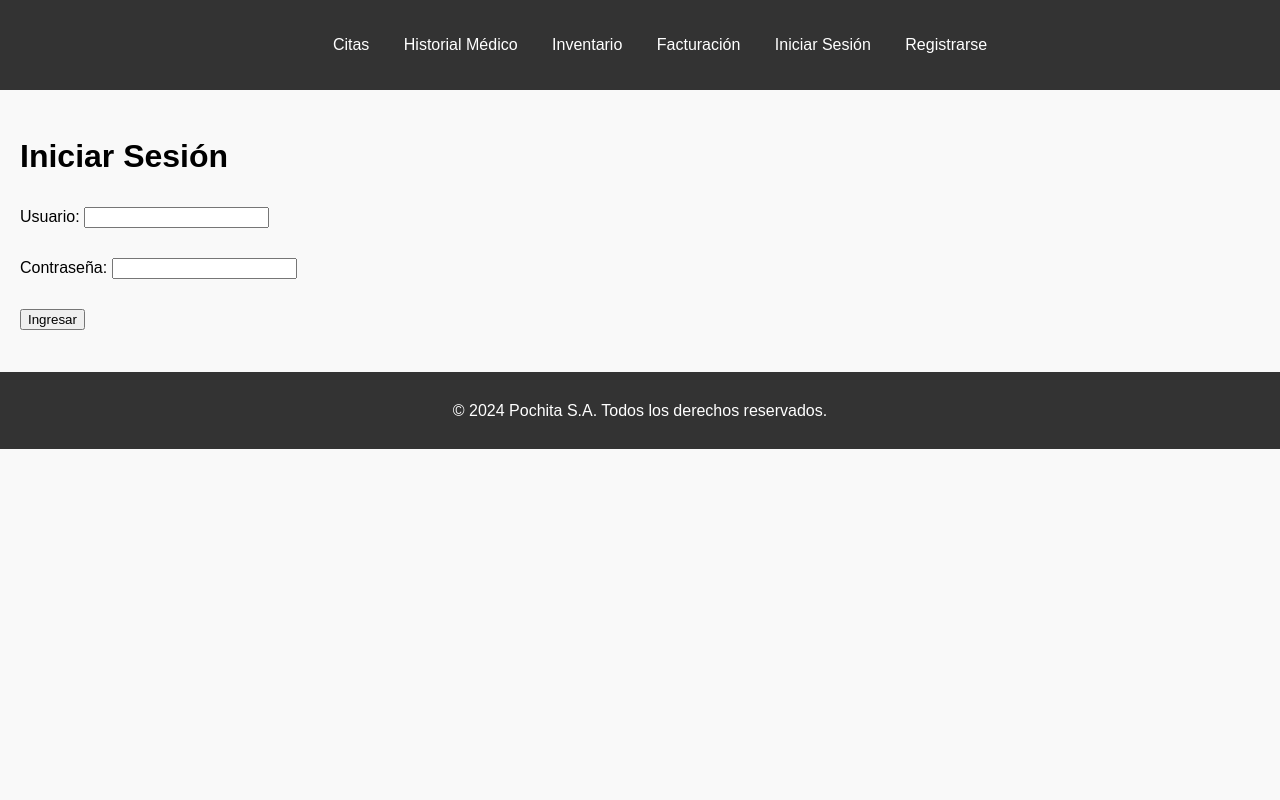
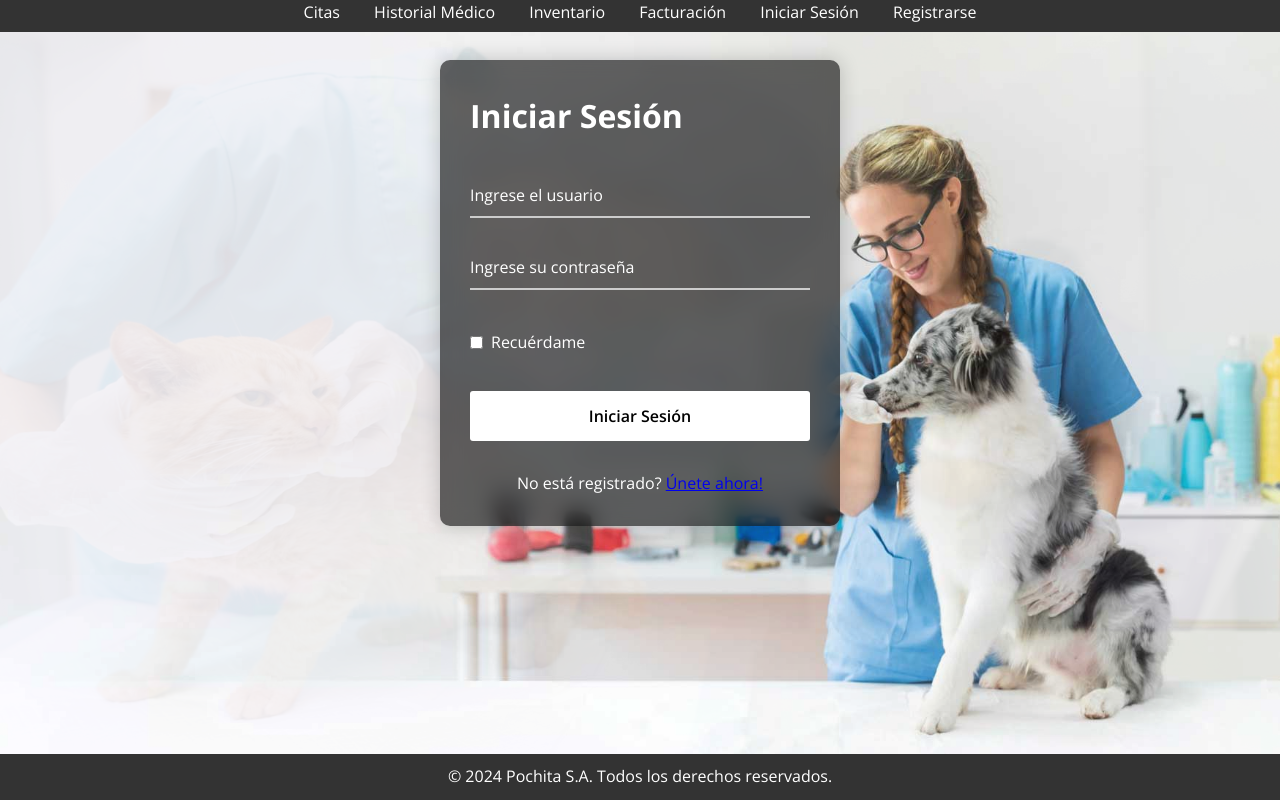
Before and after one commit to Yeyobitz/Pochita, a Django app: page /login/ in a window 1280 px wide. Run offline with Django 5.2, Linux system fonts and the light colour scheme.

Commit message:
Login+logout

```diff
--- a/appointments/views.py
+++ b/appointments/views.py
@@ -4,6 +4,9 @@ from .models import Appointment
 from users.models import Client, Vet
 from django.urls import reverse
 from django.contrib.auth.decorators import login_required, permission_required
+from django.contrib.auth import authenticate, login
+from django.contrib import messages
+from django.shortcuts import render, redirect
 
 # Vista para listar citas
 # Listar citas
--- a/main/views.py
+++ b/main/views.py
@@ -1,5 +1,6 @@
-from django.shortcuts import render
+from django.shortcuts import render, redirect
 from django.contrib.auth.decorators import login_required
+from django.contrib.auth import authenticate, login
 
 def landing_page(request):
     return render(request, 'main/landing_page.html')
--- /dev/null
+++ b/static/styles/style.css
@@ -0,0 +1,218 @@
+@import url("https://fonts.googleapis.com/css2?family=Open+Sans:wght@200;300;400;500;600;700&display=swap");
+
+* {
+  margin: 0;
+  padding: 0;
+  box-sizing: border-box;
+  font-family: "Open Sans", sans-serif;
+}
+
+body {
+  display: flex;
+  flex-direction: column;
+  min-height: 100vh;
+  width: 100%;
+  margin: 0;
+  padding: 0;
+  position: relative;
+}
+
+
+body::before {
+  content: "";
+  position: absolute;
+  width: 100%;
+  height: 100%;
+  background: url('/static/img/vet.jpg') no-repeat center center fixed;
+  background-size: cover;
+  z-index: -1;
+  animation: fadeBackground 12s ease-in-out infinite;
+}
+
+@keyframes fadeBackground {
+  0%, 100% {
+    background-image: url('/static/img/vet.jpg');
+    opacity: 1;
+  }
+  25% {
+    background-image: url('/static/img/vet2.jpeg');
+    opacity: 1;
+  }
+  50% {
+    background-image: url('/static/img/vet3.jpg');
+    opacity: 1;
+  }
+  75% {
+    background-image: url('/static/img/vet4.jpg');
+    opacity: 1;
+  }
+}
+
+
+
+.wrapper {
+  flex: 1;
+  display: flex;
+  align-items: center;
+  justify-content: center;
+  padding: 20px;
+  z-index: 1;
+}
+
+
+form {
+  display: flex;
+  flex-direction: column;
+}
+
+h2 {
+  font-size: 2rem;
+  margin-bottom: 20px;
+  color: #fff;
+}
+
+.input-field {
+  position: relative;
+  border-bottom: 2px solid #ccc;
+  margin: 15px 0;
+}
+
+.input-field label {
+  position: absolute;
+  top: 50%;
+  left: 0;
+  transform: translateY(-50%);
+  color: #fff;
+  font-size: 16px;
+  pointer-events: none;
+  transition: 0.15s ease;
+}
+
+.input-field input {
+  width: 100%;
+  height: 40px;
+  background: transparent;
+  border: none;
+  outline: none;
+  font-size: 16px;
+  color: #fff;
+}
+
+.input-field input:focus~label,
+.input-field input:valid~label {
+  font-size: 0.8rem;
+  top: 10px;
+  transform: translateY(-120%);
+}
+
+.forget {
+  display: flex;
+  align-items: center;
+  justify-content: space-between;
+  margin: 25px 0 35px 0;
+  color: #fff;
+}
+
+#remember {
+  accent-color: #fff;
+}
+
+.forget label {
+  display: flex;
+  align-items: center;
+}
+
+.forget label p {
+  margin-left: 8px;
+}
+
+.wrapper {
+  flex: 1;
+  display: flex;
+  align-items: center;
+  justify-content: center;
+  padding: 20px;
+  z-index: 1;
+}
+
+.error-message {
+  color: #ff3333;
+  background-color: rgba(255, 0, 0, 0.1);
+  padding: 8px;
+  border-radius: 4px;
+  margin-top: 10px;
+  font-size: 14px;
+  text-align: center;
+  backdrop-filter: blur(5px);
+  border: 1px solid rgba(255, 0, 0, 0.2);
+  display: none;
+}
+
+.error-message.visible {
+  display: block;
+  animation: fadeIn 0.3s ease-in;
+}
+
+@keyframes fadeIn {
+  from {
+    opacity: 0;
+    transform: translateY(-10px);
+  }
+  to {
+    opacity: 1;
+    transform: translateY(0);
+  }
+}
+
+.wrapper form {
+  background: rgba(0, 0, 0, 0.6);
+  padding: 30px;
+  border-radius: 10px;
+  backdrop-filter: blur(10px);
+  box-shadow: 0 0 20px rgba(0, 0, 0, 0.2);
+  width: 100%;
+  max-width: 400px;
+}
+
+.wrapper a:hover {
+  text-decoration: underline;
+}
+
+button {
+  background: #fff;
+  color: #000;
+  font-weight: 600;
+  border: none;
+  padding: 12px 20px;
+  cursor: pointer;
+  border-radius: 3px;
+  font-size: 16px;
+  border: 2px solid transparent;
+  transition: 0.3s ease;
+}
+
+button:hover {
+  color: #fff;
+  border-color: #fff;
+  background: rgba(255, 255, 255, 0.15);
+}
+
+.register {
+  text-align: center;
+  margin-top: 30px;
+  color: #fff;
+}
+
+footer {
+  width: 100%;
+  position: fixed;
+  bottom: 0;
+  z-index: 1;
+}
+
+header, nav {
+  width: 100%;
+  position: fixed;
+  top: 0;
+  z-index: 2;
+}
--- a/templates/base.html
+++ b/templates/base.html
@@ -5,6 +5,7 @@
         <meta charset="UTF-8">
         <meta name="viewport" content="width=device-width, initial-scale=1.0">
         <title>{% block title %}Pochita S.A.{% endblock title %}</title>
+        <link rel="stylesheet" href="{% static 'css/style.css' %}">
         <link rel="stylesheet" href="{% static 'styles/main.css' %}">
         {% block extra_head %}{% endblock extra_head %}
     </head>
@@ -28,13 +29,17 @@
 
     <main>
         <h1>{% block heading %}Bienvenido a Pochita S.A.{% endblock heading %}</h1>
+        <div class="wrapper">
             {% block content %}
-        <!-- Contenido dinámico aquí -->
             {% endblock content %}
+        </div>
     </main>
 
     <footer>
         <p>&copy; 2024 Pochita S.A. Todos los derechos reservados.</p>
     </footer>
+
+    <script src="https://code.jquery.com/jquery-3.6.0.min.js"></script>
+    {% block extra_scripts %}{% endblock extra_scripts %}
 </body>
 </html>
--- a/templates/login.html
+++ b/templates/login.html
@@ -1,22 +1,52 @@
 {% extends 'base.html' %}
+
 {% load static %}
 
-{% block title %}Iniciar Sesión{% endblock title %}
+{% block title %}Veterinaria Pochita{% endblock title %}
 
-{% block heading %}Iniciar Sesión{% endblock heading %}
+{% block extra_head %}
+<link rel="stylesheet" href="{% static 'styles/style.css' %}">
+{% endblock extra_head %}
+
+{% block heading %}{% endblock heading %}
 
 {% block content %}
-<form method="post">
-    {% csrf_token %}
+<div class="wrapper">
+    <form method="post" id="loginForm">
+        {% csrf_token %}
+        <h2>Iniciar Sesión</h2>
+        <div class="input-field">
+            <input type="text" name="username" required>
+            <label>Ingrese el usuario</label>
+        </div>
+        <div class="input-field">
+            <input type="password" name="password" required>
+            <label>Ingrese su contraseña</label>
+        </div>
+        <div class="forget">
+            <label for="remember">
+                <input type="checkbox" id="remember">
+                <p>Recuérdame</p>
+            </label>
+        </div>
+
+        <div class="error-message" id="error-msg">Credenciales Incorrectas/Inexistentes, intente nuevamente.</div>
+
+        <button type="submit">Iniciar Sesión</button>
+        <div class="register">
+            <p>No está registrado? <a href="{% url 'register_client' %}">Únete ahora!</a></p>
+        </div>
+    </form>
+</div>
+{% endblock content %}
+
+{% block extra_scripts %}
+<script src="https://code.jquery.com/jquery-3.6.0.min.js"></script>
+<script>
+$(document).ready(function() {
     {% if form.errors %}
-        <p style="color:red;">Nombre de usuario o contraseña incorrectos.</p>
+        $('#error-msg').addClass('visible');
     {% endif %}
-    <label for="username">Usuario:</label>
-    <input type="text" name="username" id="username" required><br><br>
-
-    <label for="password">Contraseña:</label>
-    <input type="password" name="password" id="password" required><br><br>
-
-    <button type="submit">Ingresar</button>
-</form>
-{% endblock content %}
+});
+</script>
+{% endblock extra_scripts %}
--- a/vet_management/settings.py
+++ b/vet_management/settings.py
@@ -166,5 +166,6 @@ DEFAULT_AUTO_FIELD = 'django.db.models.BigAutoField'
 
 # Configuración de autenticación
 LOGIN_URL = '/login/'
-LOGIN_REDIRECT_URL = '/'
-LOGOUT_REDIRECT_URL = '/login/'
+LOGOUT_URL = 'logout'
+LOGOUT_REDIRECT_URL = 'landing_page'
+LOGIN_REDIRECT_URL = 'landing_page'
--- a/vet_management/urls.py
+++ b/vet_management/urls.py
@@ -1,6 +1,8 @@
 from django.contrib import admin
 from django.urls import path, include
 from django.contrib.auth import views as auth_views
+from django.contrib.auth.views import LogoutView
+from users.views import custom_logout
 
 urlpatterns = [
     path('admin/', admin.site.urls),
@@ -13,5 +15,5 @@ urlpatterns = [
     path('reports/', include('reports.urls')),
     path('users/', include('users.urls')),  # URLs de la app `users`
     path('login/', auth_views.LoginView.as_view(template_name='login.html'), name='login'),
-    path('logout/', auth_views.LogoutView.as_view(template_name='logout.html'), name='logout'),
+    path('logout/', custom_logout, name='logout'),
 ]
```
Also changed, not shown: static/js/script.js (added, +88 -0 lines), templates/logout.html (+9 -7 lines), users/views.py (+8 -0 lines), db.sqlite3, static/img/vet.jpg (added), static/img/vet2.jpeg (added), static/img/vet3.jpg (added), static/img/vet4.jpg (added). Lines whose indentation alone changed are shown as unchanged.
